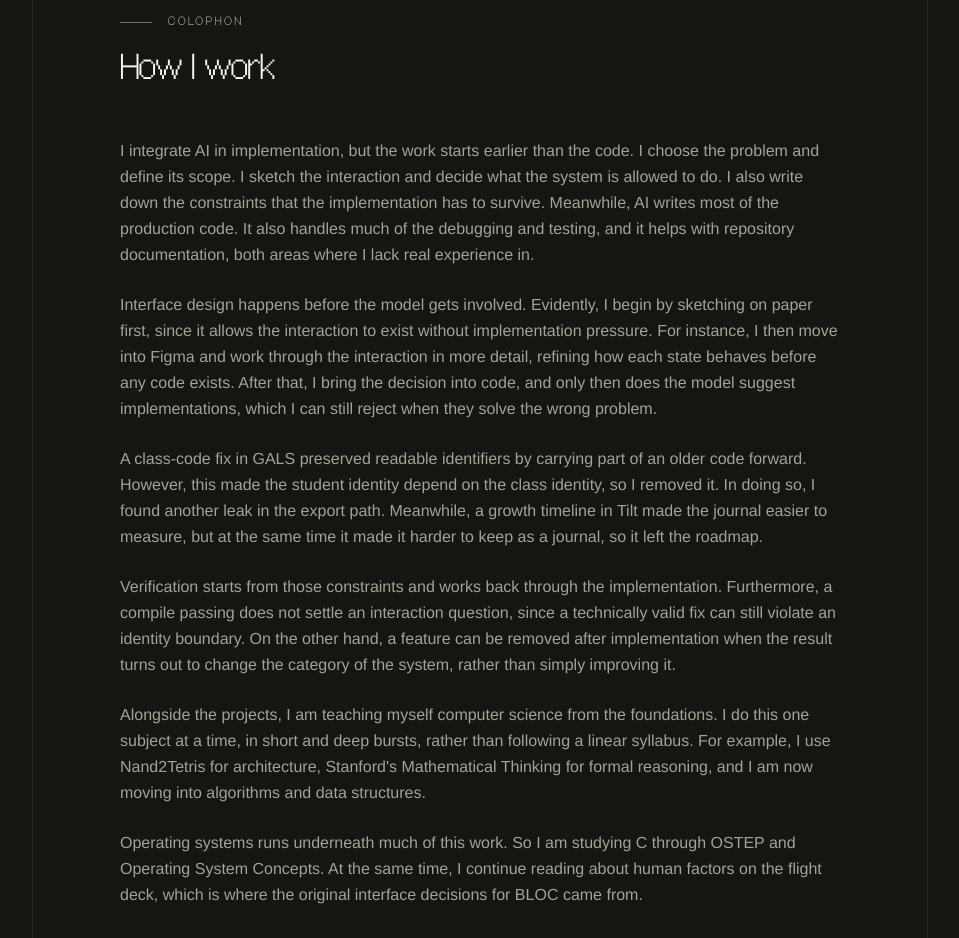
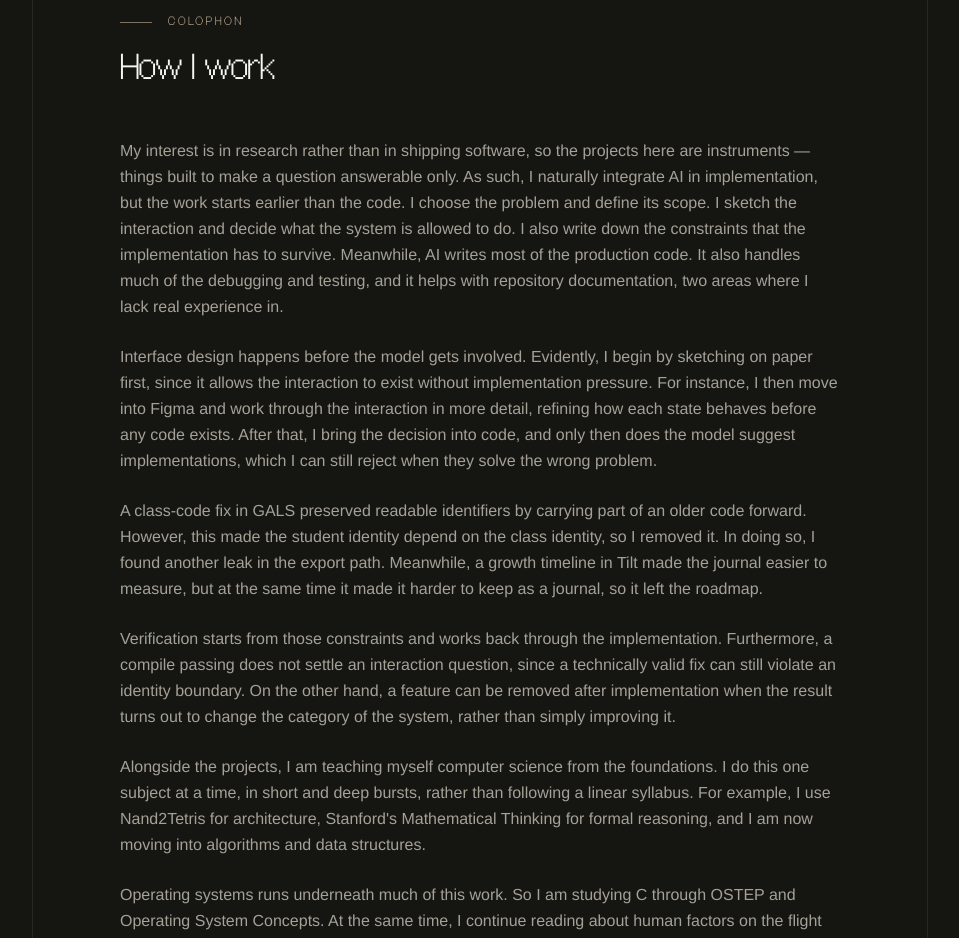
Before and after one commit to soya-00/portfolio, a React (Vite) app: page / in a window 1280 px wide. Shown: the part 10660-11598 px from the top of the page, without its empty margins (160-1119 px from the left). Built offline with nearby package versions, Linux system fonts and the light colour scheme.

Commit message:
Update Colophon.tsx

```diff
--- a/src/components/Colophon.tsx
+++ b/src/components/Colophon.tsx
@@ -7,13 +7,16 @@ export default function Colophon() {
       <Reveal>
         <div className="space-y-6 leading-relaxed text-muted-foreground">
           <p>
-            I integrate AI in implementation, but the work starts earlier than
+            My interest is in research rather than in shipping software, so the
+            projects here are instruments — things built to make a question
+            answerable only. As such, I naturally
+            integrate AI in implementation, but the work starts earlier than
             the code. I choose the problem and define its scope. I sketch the
             interaction and decide what the system is allowed to do. I also
             write down the constraints that the implementation has to survive.
             Meanwhile, AI writes most of the production code. It also handles
             much of the debugging and testing, and it helps with repository
-            documentation, both areas where I lack real experience in.
+            documentation, two areas where I lack real experience in.
           </p>
           <p>
             Interface design happens before the model gets involved. Evidently,
```
